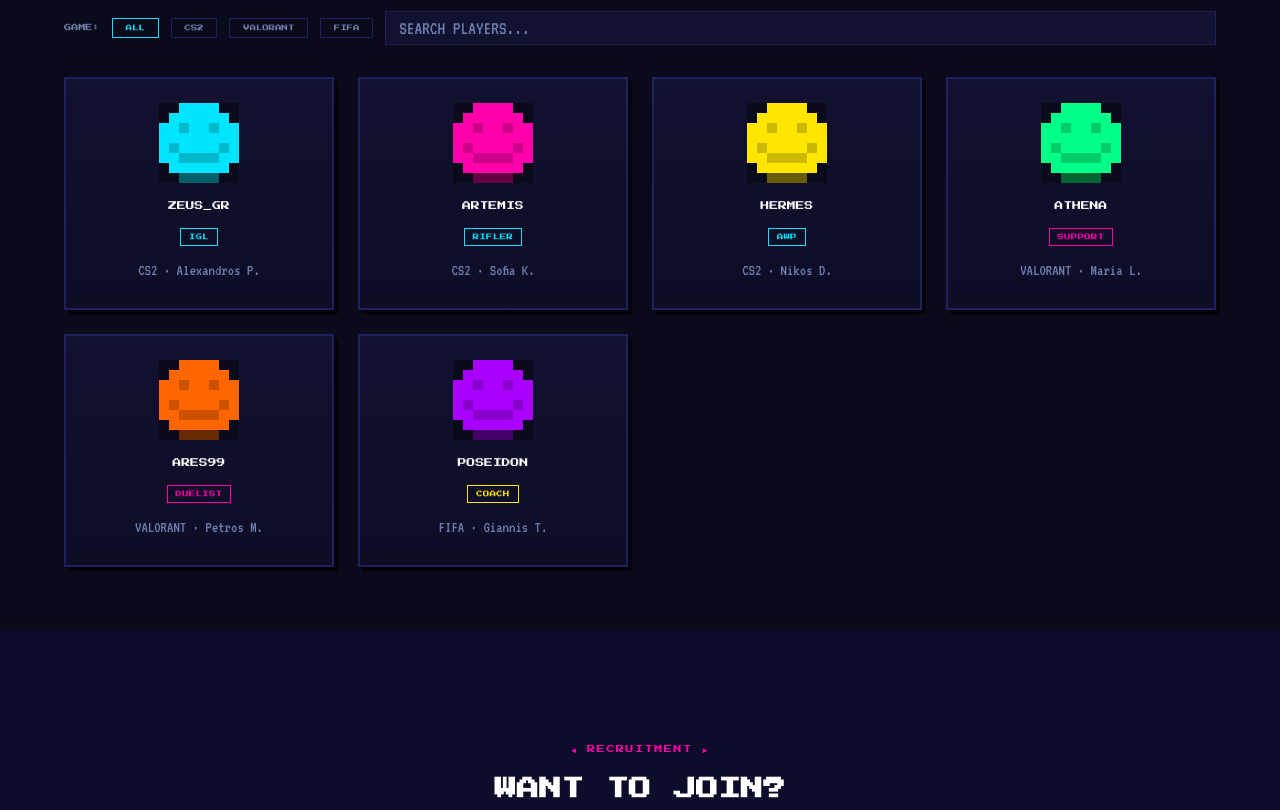
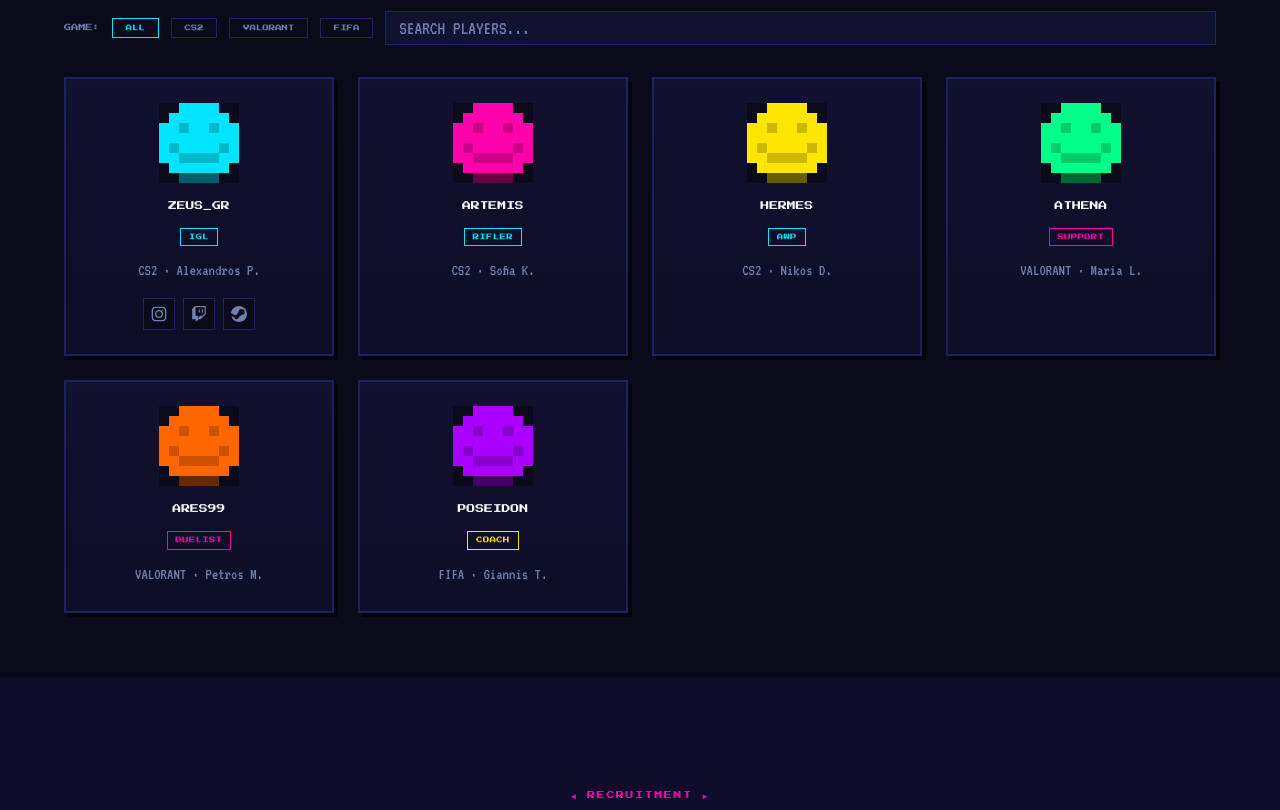
Before and after one commit to eXaiSios/team-perikapsilio, a plain HTML site: page members/index.html in a window 1280 px wide. Shown: the part 1644-2454 px from the top of the page. Drawn offline with Linux system fonts and the light colour scheme.

Commit message:
Add social media buttons to roster members and admin CMS

```diff
--- a/data/members.json
+++ b/data/members.json
@@ -5,7 +5,12 @@
       "realName": "Alexandros P.",
       "role": "IGL",
       "game": "CS2",
-      "order": 1
+      "order": 1,
+      "socials": [
+        { "platform": "Instagram", "url": "https://instagram.com" },
+        { "platform": "Twitch", "url": "https://twitch.tv" },
+        { "platform": "Steam", "url": "https://steamcommunity.com" }
+      ]
     },
     {
       "username": "ARTEMIS",
--- a/members/index.html
+++ b/members/index.html
@@ -264,6 +264,34 @@
       </article>`;
   }
 
+  // ── SOCIAL ICONS ──
+  const SOCIAL_ICONS = {
+    'instagram': '<svg width="16" height="16" viewBox="0 0 24 24" fill="none" stroke="currentColor" stroke-width="2" stroke-linecap="square"><rect x="2" y="2" width="20" height="20" rx="5"/><circle cx="12" cy="12" r="5"/><circle cx="17.5" cy="6.5" r="1" fill="currentColor" stroke="none"/></svg>',
+    'discord': '<svg width="16" height="16" viewBox="0 0 24 24" fill="currentColor"><path d="M20.317 4.37a19.79 19.79 0 0 0-4.885-1.515.074.074 0 0 0-.079.037c-.21.375-.444.864-.608 1.25a18.27 18.27 0 0 0-5.487 0 12.64 12.64 0 0 0-.617-1.25.077.077 0 0 0-.079-.037A19.736 19.736 0 0 0 3.677 4.37a.07.07 0 0 0-.032.027C.533 9.046-.32 13.58.099 18.057c.002.022.015.043.033.055a19.9 19.9 0 0 0 5.993 3.03.078.078 0 0 0 .084-.028c.462-.63.874-1.295 1.226-1.994a.076.076 0 0 0-.041-.106 13.107 13.107 0 0 1-1.872-.892.077.077 0 0 1-.008-.128 10.2 10.2 0 0 0 .372-.292.074.074 0 0 1 .077-.01c3.928 1.793 8.18 1.793 12.062 0a.074.074 0 0 1 .078.01c.12.098.246.198.373.292a.077.077 0 0 1-.006.127 12.299 12.299 0 0 1-1.873.892.077.077 0 0 0-.041.107c.36.698.772 1.362 1.225 1.993a.076.076 0 0 0 .084.028 19.839 19.839 0 0 0 6.002-3.03.077.077 0 0 0 .032-.054c.5-5.177-.838-9.674-3.549-13.66a.061.061 0 0 0-.031-.03zM8.02 15.33c-1.183 0-2.157-1.085-2.157-2.419 0-1.333.956-2.419 2.157-2.419 1.21 0 2.176 1.096 2.157 2.42 0 1.333-.956 2.418-2.157 2.418zm7.975 0c-1.183 0-2.157-1.085-2.157-2.419 0-1.333.955-2.419 2.157-2.419 1.21 0 2.176 1.096 2.157 2.42 0 1.333-.946 2.418-2.157 2.418z"/></svg>',
+    'tiktok': '<svg width="16" height="16" viewBox="0 0 24 24" fill="currentColor"><path d="M19.59 6.69a4.83 4.83 0 0 1-3.77-4.25V2h-3.45v13.67a2.89 2.89 0 0 1-2.88 2.5 2.89 2.89 0 0 1-2.89-2.89 2.89 2.89 0 0 1 2.89-2.89c.28 0 .54.04.79.1V9.01a6.33 6.33 0 0 0-.79-.05 6.34 6.34 0 0 0-6.34 6.34 6.34 6.34 0 0 0 6.34 6.34 6.34 6.34 0 0 0 6.33-6.34V8.69a8.18 8.18 0 0 0 4.78 1.52V6.76a4.85 4.85 0 0 1-1.01-.07z"/></svg>',
+    'twitch': '<svg width="16" height="16" viewBox="0 0 24 24" fill="currentColor"><path d="M11.571 4.714h1.715v5.143H11.57zm4.715 0H18v5.143h-1.714zM6 0L1.714 4.286v15.428h5.143V24l4.286-4.286h3.428L22.286 12V0zm14.571 11.143l-3.428 3.428h-3.429l-3 3v-3H6.857V1.714h13.714Z"/></svg>',
+    'youtube': '<svg width="16" height="16" viewBox="0 0 24 24" fill="currentColor"><path d="M23.5 6.2a3 3 0 0 0-2.1-2.1C19.5 3.6 12 3.6 12 3.6s-7.5 0-9.4.5A3 3 0 0 0 .5 6.2 31.3 31.3 0 0 0 0 12a31.3 31.3 0 0 0 .5 5.8 3 3 0 0 0 2.1 2.1c1.9.5 9.4.5 9.4.5s7.5 0 9.4-.5a3 3 0 0 0 2.1-2.1A31.3 31.3 0 0 0 24 12a31.3 31.3 0 0 0-.5-5.8zM9.6 15.6V8.4l6.3 3.6-6.3 3.6z"/></svg>',
+    'x / twitter': '<svg width="15" height="15" viewBox="0 0 24 24" fill="currentColor"><path d="M18.244 2.25h3.308l-7.227 8.26 8.502 11.24H16.17l-5.214-6.817L4.99 21.75H1.68l7.73-8.835L1.254 2.25H8.08l4.713 6.231zm-1.161 17.52h1.833L7.084 4.126H5.117z"/></svg>',
+    'steam': '<svg width="16" height="16" viewBox="0 0 24 24" fill="currentColor"><path d="M11.979 0C5.678 0 .511 4.86.022 11.037l6.432 2.658a3.387 3.387 0 0 1 1.912-.59c.063 0 .125.004.188.006l2.861-4.142V8.91a4.528 4.528 0 0 1 4.524-4.524 4.528 4.528 0 0 1 4.524 4.524 4.528 4.528 0 0 1-4.524 4.524h-.105l-4.076 2.911c0 .052.004.105.004.159 0 1.875-1.515 3.396-3.39 3.396a3.406 3.406 0 0 1-3.337-2.742L.453 15.177A11.98 11.98 0 0 0 11.979 24c6.627 0 12-5.373 12-12s-5.373-12-12-12z"/></svg>',
+    'kick': '<svg width="14" height="14" viewBox="0 0 24 24" fill="currentColor"><path d="M3 2h6v7l5-7h7l-6.5 9L21 22h-7l-5-7v7H3V2z"/></svg>',
+    'website': '<svg width="16" height="16" viewBox="0 0 24 24" fill="none" stroke="currentColor" stroke-width="2"><circle cx="12" cy="12" r="10"/><line x1="2" y1="12" x2="22" y2="12"/><path d="M12 2a15.3 15.3 0 0 1 4 10 15.3 15.3 0 0 1-4 10 15.3 15.3 0 0 1-4-10 15.3 15.3 0 0 1 4-10z"/></svg>'
+  };
+
+  function renderMemberSocials(socials) {
+    if (!Array.isArray(socials) || !socials.length) return '';
+    const links = socials
+      .filter(s => s && s.url && /^https?:\/\//i.test(s.url.trim()))
+      .map(s => {
+        const key = (s.platform || 'website').toLowerCase();
+        const icon = SOCIAL_ICONS[key] || SOCIAL_ICONS['website'];
+        const label = PERI.escapeHtml(s.platform || 'Social');
+        const url = PERI.escapeHtml(s.url.trim());
+        return `<a href="${url}" class="member-social" target="_blank" rel="noopener noreferrer" aria-label="${label}" title="${label}">${icon}</a>`;
+      })
+      .join('');
+    return links ? `<div class="member-socials">${links}</div>` : '';
+  }
+
   // ── MEMBER CARD (players) ──
   function renderMemberCard(item, index) {
     const a = item.attributes;
@@ -271,9 +299,10 @@
     return `
       <article class="member-card">
         <div class="member-avatar">${makePixelAvatar(index)}</div>
-        <p class="member-name">${a.username || 'PLAYER'}</p>
-        <span class="member-role" style="border-color:${gameColor};color:${gameColor}">${a.role || 'PLAYER'}</span>
-        <p class="member-game vt">${a.game || ''} ${a.realName ? '· ' + a.realName : ''}</p>
+        <p class="member-name">${PERI.escapeHtml(a.username || 'PLAYER')}</p>
+        <span class="member-role" style="border-color:${gameColor};color:${gameColor}">${PERI.escapeHtml(a.role || 'PLAYER')}</span>
+        <p class="member-game vt">${PERI.escapeHtml(a.game || '')} ${a.realName ? '· ' + PERI.escapeHtml(a.realName) : ''}</p>
+        ${renderMemberSocials(a.socials)}
       </article>`;
   }
 
--- a/style.css
+++ b/style.css
@@ -678,9 +678,24 @@ ul { list-style: none; }
   letter-spacing: 0.05em;
 }
 .member-game { font-size: 1rem; color: var(--text-dim); }
-.member-socials { display: flex; gap: 0.5rem; justify-content: center; margin-top: 0.75rem; }
-.member-social { font-size: 0.85rem; color: var(--text-dim); }
-.member-social:hover { color: var(--accent); }
+.member-socials { display: flex; gap: 0.5rem; justify-content: center; flex-wrap: wrap; margin-top: 0.9rem; }
+.member-social {
+  display: inline-flex;
+  align-items: center;
+  justify-content: center;
+  width: 32px;
+  height: 32px;
+  border: 1px solid var(--border);
+  background: var(--bg);
+  color: var(--text-dim);
+  transition: color 0.15s, border-color 0.15s, transform 0.15s, box-shadow 0.15s;
+}
+.member-social:hover {
+  color: var(--accent);
+  border-color: var(--accent);
+  transform: translateY(-2px);
+  box-shadow: 2px 2px 0 var(--accent);
+}
 
 /* ── CONTACT PAGE ── */
 .contact-layout {
```
Also changed, not shown: 1 other file.
